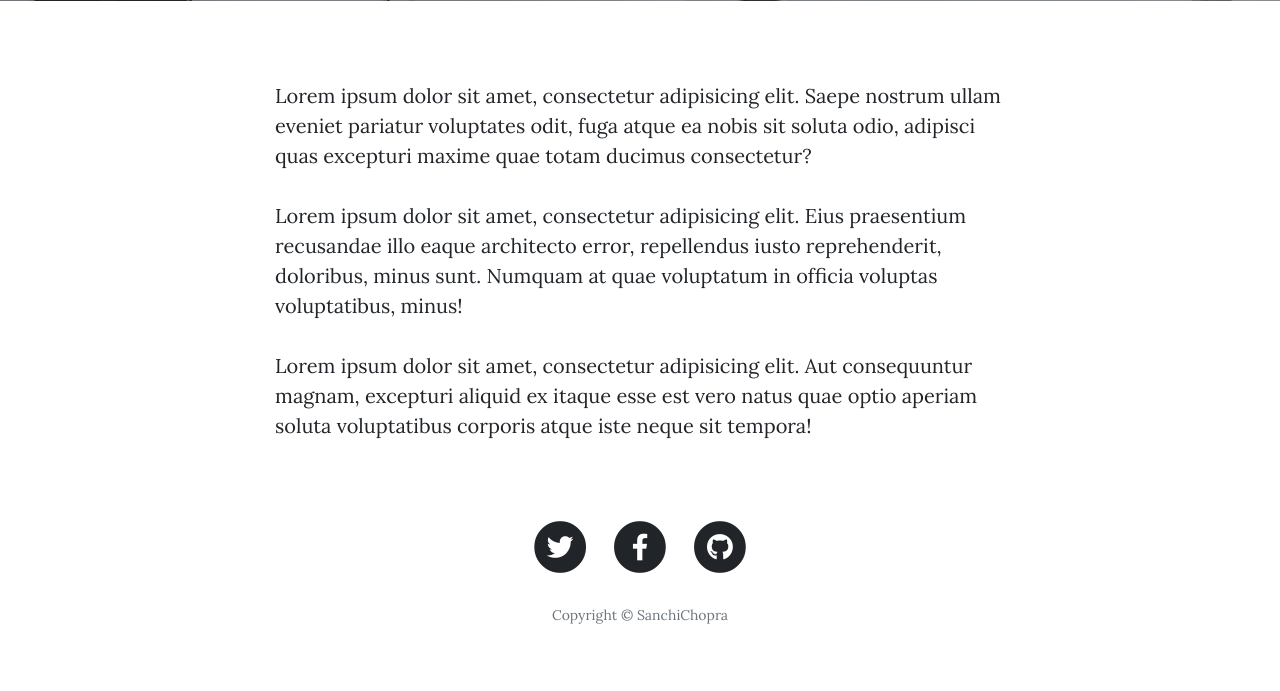
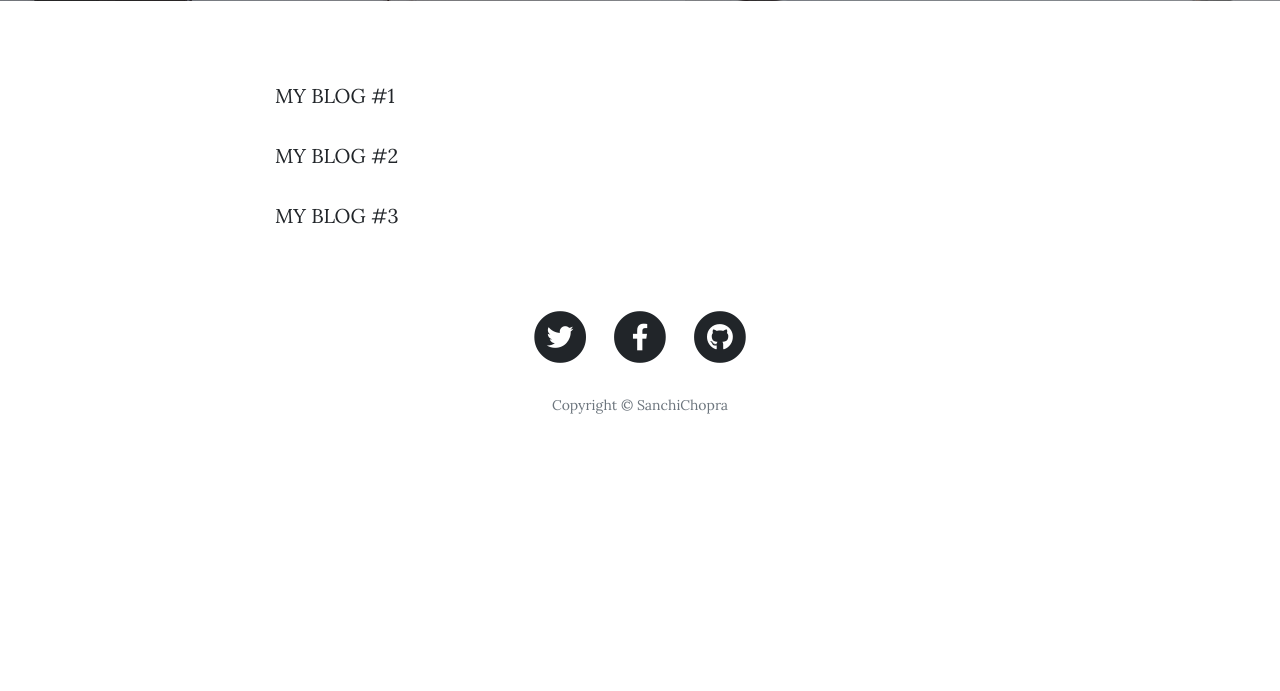
Before and after one commit to SanchiChopra/yeno_app, a Flask app: page /about in a window 1280 px wide. Shown: the part 531-1222 px from the top of the page. After the commit the page ends 945 px from the top, so only its background shows below. Run offline with Flask 2, Linux system fonts and the light colour scheme; some libraries are stand-ins or nearby versions.

Commit message:
minor changes'

```diff
--- a/templates/about.html
+++ b/templates/about.html
@@ -21,9 +21,9 @@
   <div class="container">
     <div class="row">
       <div class="col-lg-8 col-md-10 mx-auto">
-        <p>Lorem ipsum dolor sit amet, consectetur adipisicing elit. Saepe nostrum ullam eveniet pariatur voluptates odit, fuga atque ea nobis sit soluta odio, adipisci quas excepturi maxime quae totam ducimus consectetur?</p>
-        <p>Lorem ipsum dolor sit amet, consectetur adipisicing elit. Eius praesentium recusandae illo eaque architecto error, repellendus iusto reprehenderit, doloribus, minus sunt. Numquam at quae voluptatum in officia voluptas voluptatibus, minus!</p>
-        <p>Lorem ipsum dolor sit amet, consectetur adipisicing elit. Aut consequuntur magnam, excepturi aliquid ex itaque esse est vero natus quae optio aperiam soluta voluptatibus corporis atque iste neque sit tempora!</p>
+        <p>MY BLOG #1</p>
+        <p>MY BLOG #2</p>
+        <p>MY BLOG #3</p>
       </div>
     </div>
   </div>
```
